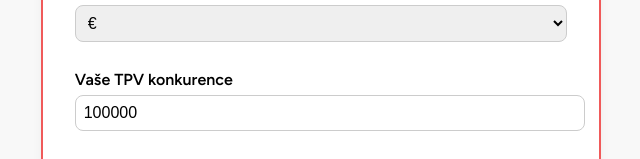
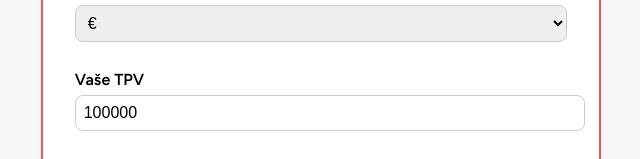
Before and after one commit to Janekk1/saas-pricing-comparator, a React (Create React App) app: page / in a window 1280 px wide. Shown: the part 251-410 px from the top of the page, without its empty margins (353-993 px from the left). Built offline with nearby package versions, Linux system fonts and the light colour scheme.

Commit message:
Update App.js

```diff
--- a/src/App.js
+++ b/src/App.js
@@ -13,7 +13,7 @@ export default function App() {
       selectCurrency: "Zvolte měnu",
       selectLanguage: "Zvolte jazyk",
       labels: {
-        competitorTPV: "Vaše TPV konkurence",
+        competitorTPV: "Vaše TPV",
         competitorTR: "Take rate konkurence (%)",
         competitorSaaS: "Měsíční SAAS poplatek konkurence",
         ourTPV: "Vaše měsíční TPV",
```
